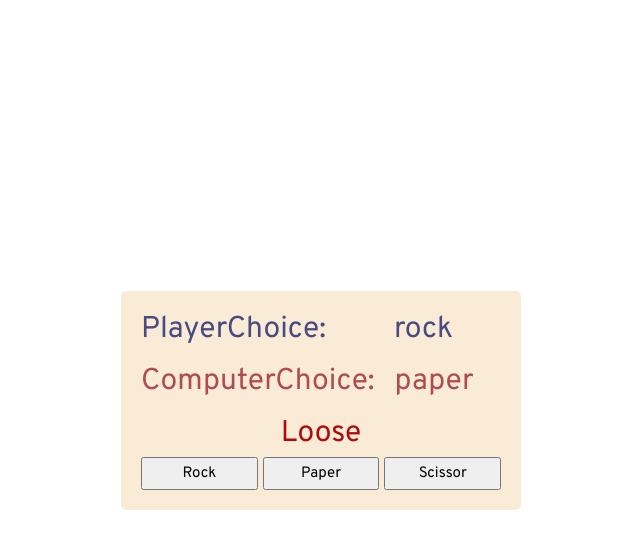
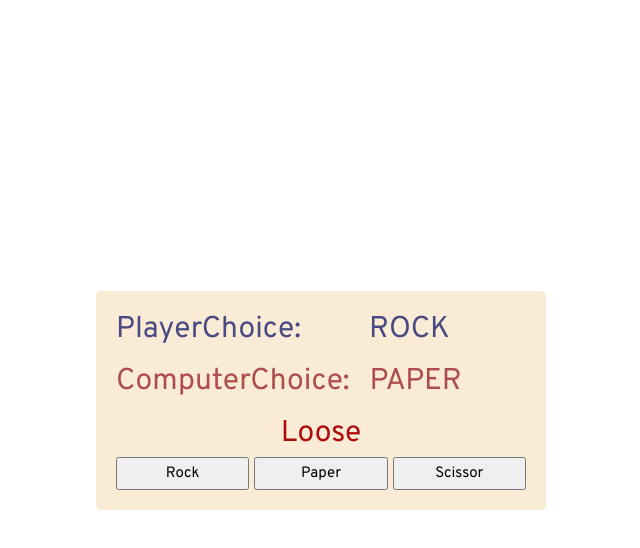
Before and after one commit to AndheboinaVijayKumarYadav/RockPapperScissorsGame_13, a plain HTML site: page index.html in a window 1280 px wide. Both pictures are taken after a click on the button "Rock". Shown: the whole page, without its empty margins (319-959 px from the left). Drawn offline with Linux system fonts and the light colour scheme; a web font is replaced by a local one.

Commit message:
Update script.js

```diff
--- a/script.js
+++ b/script.js
@@ -54,8 +54,8 @@ function computerChoice(){
 }
 
 function displayResult(value1,value2){
-    playerEl.innerText = value1;
-    computerEl.innerText = value2;
+    playerEl.innerText = value1.toUpperCase();
+    computerEl.innerText = value2.toUpperCase();
 
     if((value1 === 'rock' && value2 === 'paper') || (value1 === 'paper' && value2 === 'scissor') || (value1 === 'scissor' && value2 === 'rock')){
         resultEl.innerText = "Loose"
--- a/style.css
+++ b/style.css
@@ -17,7 +17,7 @@ body {
 
 }
 .main {
-    width: 400px;
+    width: 450px;
     background-color: antiquewhite;
     padding: 20px;
     display: flex;
```
